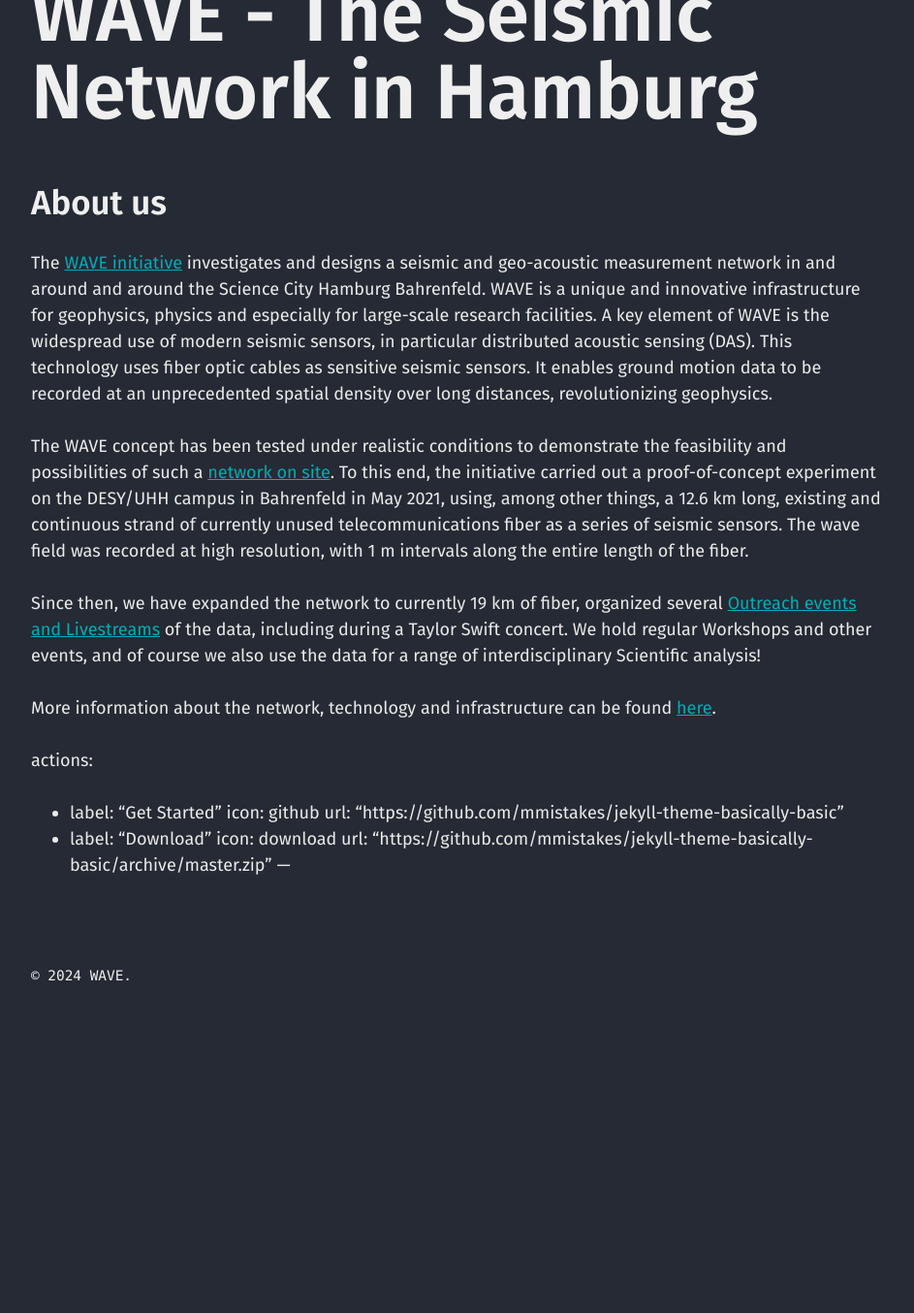
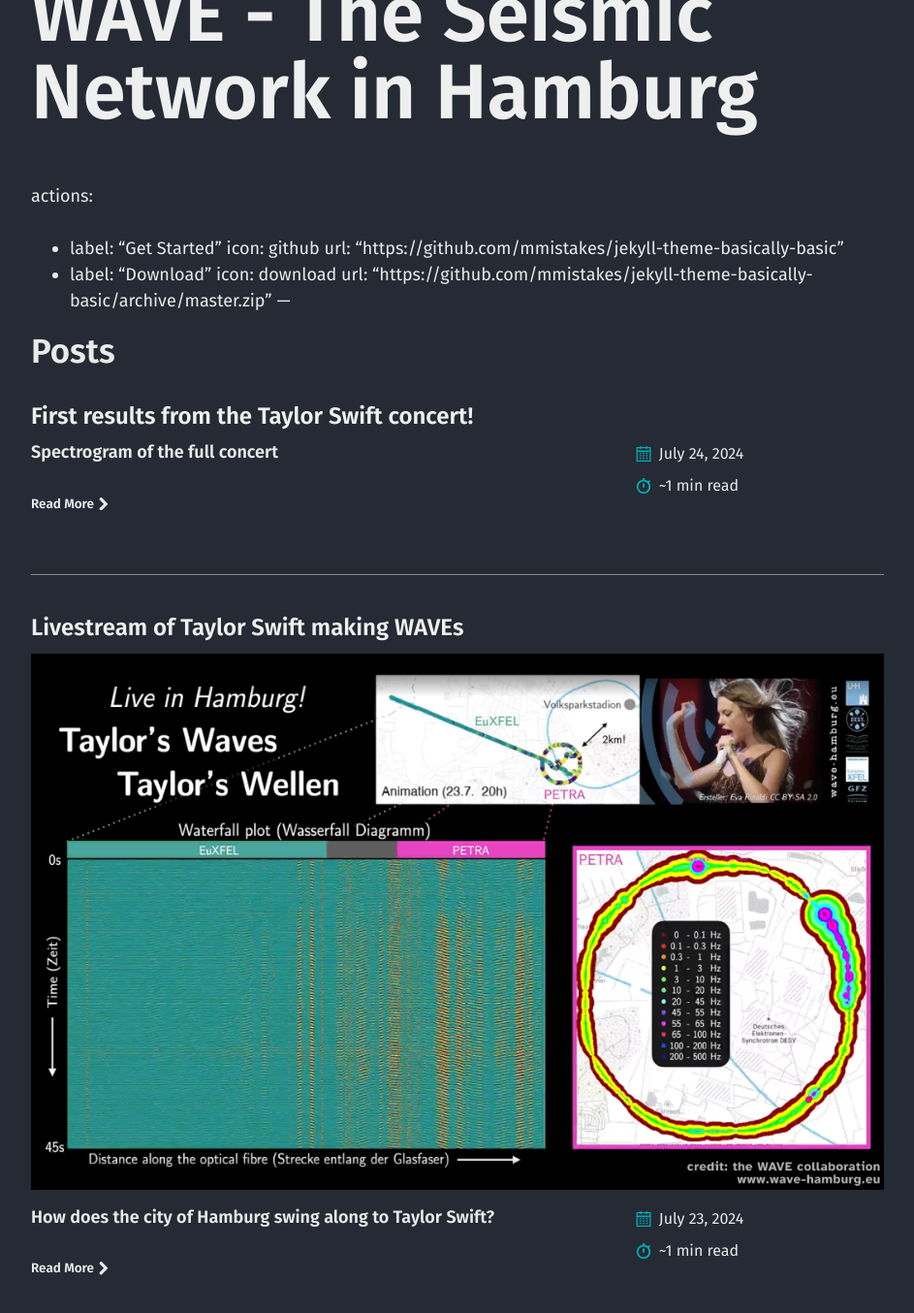
Before and after one commit to Kisleif/WAVE, a Jekyll site: the page built from index.md, in a window 1280 px wide and 1400 px high, scrolled down 1154 px. Shown: the top 1354 px of the window at 97% size, without its empty margins (40-983 px from the left). Built offline with Jekyll 4.4.1, drawn with Linux system fonts in a browser that asks for light colours; the list of posts is cut into pages by our own code; before the commit the page ends 2199 px from its top, so only the background shows below that.

Commit message:
test actions

```diff
--- a/index.md
+++ b/index.md
@@ -1,22 +1,11 @@
 ---
 title: WAVE - The Seismic Network in Hamburg
-layout: about
+layout: home
 image:
   path: /assets/images/Smart_City.png
   thumbnail: /assets/images/Smart_City.png
   caption: "WAVE Infographic"
 ---
-
-## About us
-
-The [WAVE initiative](https://indico.desy.de/event/28485/) investigates and designs a seismic and geo-acoustic measurement network in and around and around the Science City Hamburg Bahrenfeld. WAVE is a unique and innovative infrastructure for geophysics, physics and especially for large-scale research facilities.
-A key element of WAVE is the widespread use of modern seismic sensors, in particular distributed acoustic sensing (DAS). This technology uses fiber optic cables as sensitive seismic sensors. It enables ground motion data to be recorded at an unprecedented spatial density over long distances, revolutionizing geophysics.
-
-The WAVE concept has been tested under realistic conditions to demonstrate the feasibility and possibilities of such a [network on site]((about.md)). To this end, the initiative carried out a proof-of-concept experiment on the DESY/UHH campus in Bahrenfeld in May 2021, using, among other things, a 12.6 km long, existing and continuous strand of currently unused telecommunications fiber as a series of seismic sensors. The wave field was recorded at high resolution, with 1 m intervals along the entire length of the fiber.
-
-Since then, we have expanded the network to currently 19 km of fiber, organized several [Outreach events and Livestreams](Outreach.md) of the data, including during a Taylor Swift concert. We hold regular Workshops and other events, and of course we also use the data for a range of interdisciplinary Scientific analysis!
-
-More information about the network, technology and infrastructure can be found [here](about.md).
 
 
 actions:
```
